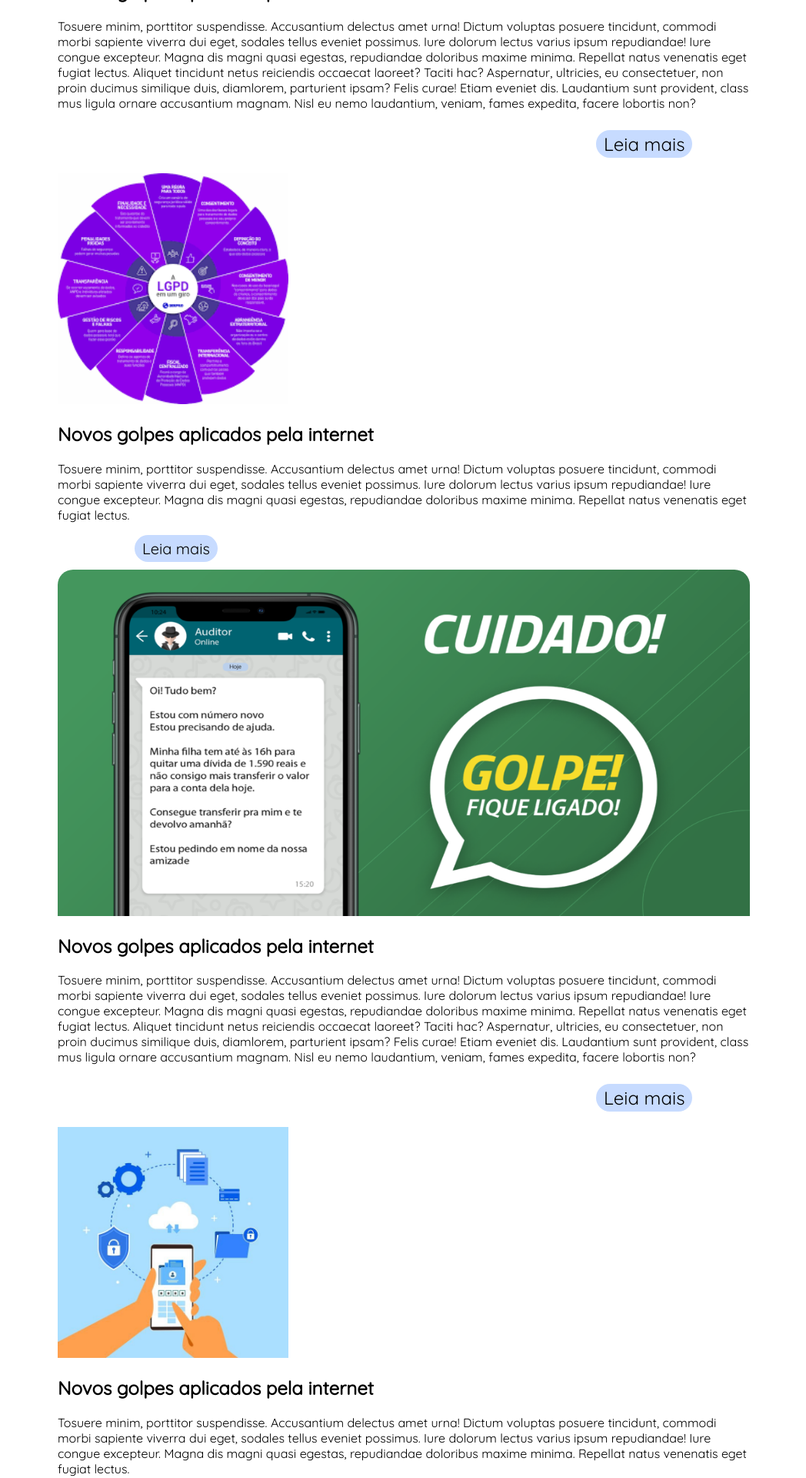
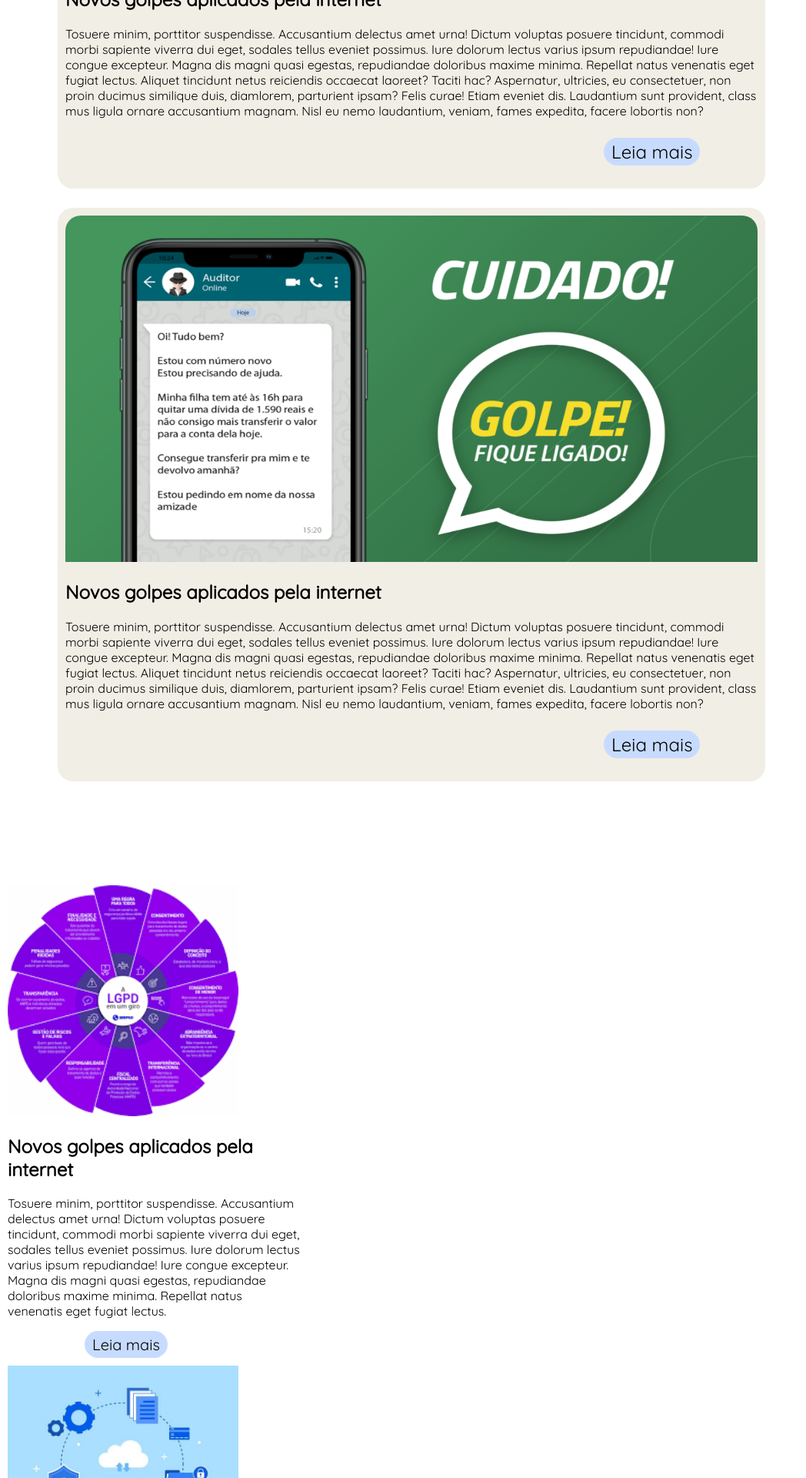
Before and after one commit to oneibn/ProjetoIntegrador, a Python web app: template blog/templates/index.html in a window 1280 px wide. Shown: the part 960-2880 px from the top of the page at 77% size, without its empty margins (0-1048 px from the left). Run offline with Jinja, Linux system fonts and the light colour scheme; the template is opened without the code that fills it, so the values that code supplies are empty.

Commit message:
atualização

```diff
--- a/blog/templates/index.html
+++ b/blog/templates/index.html
@@ -49,7 +49,7 @@
 
         <section class="principal-artigo">
             <div class="principal-card">
-                <div class="principal1">
+                <div class="principal">
                     <a href="Artigo6"><img class="principal-imag" src="Artigo6.jpg" alt="Artigo"></a>
                     <h2>Novos golpes aplicados pela internet</h2>
                     <p class="p-principal">Tosuere minim, porttitor suspendisse. Accusantium delectus amet urna! Dictum voluptas posuere tincidunt, commodi morbi sapiente viverra dui eget, sodales tellus eveniet possimus. Iure dolorum lectus varius ipsum repudiandae! Iure congue
@@ -59,15 +59,9 @@
                     <button class="botão-artigo">Leia mais</button>
                 </div>
 
-                <div class="dica1">
-                    <a href="lgpd"><img class="dica-imag" src="lgpd.png" alt="LGPD"></a>
-                    <h2 class="h2-dicas">Novos golpes aplicados pela internet</h2>
-                    <p class="p-dicas">Tosuere minim, porttitor suspendisse. Accusantium delectus amet urna! Dictum voluptas posuere tincidunt, commodi morbi sapiente viverra dui eget, sodales tellus eveniet possimus. Iure dolorum lectus varius ipsum repudiandae! Iure congue
-                        excepteur. Magna dis magni quasi egestas, repudiandae doloribus maxime minima. Repellat natus venenatis eget fugiat lectus. </p>
-                    <button class="botão-dicas">Leia mais</button>
-                </div>
 
-                <div class="principal2">
+
+                <div class="principal">
                     <a href="Artigo4"><img class="principal-imag" src="Artigo4.png" alt="Artigo"></a>
                     <h2>Novos golpes aplicados pela internet</h2>
                     <p class="p-principal">Tosuere minim, porttitor suspendisse. Accusantium delectus amet urna! Dictum voluptas posuere tincidunt, commodi morbi sapiente viverra dui eget, sodales tellus eveniet possimus. Iure dolorum lectus varius ipsum repudiandae! Iure congue
@@ -77,8 +71,21 @@
                     <button class="botão-artigo">Leia mais</button>
                 </div>
 
-                <div class="dica2">
-                    <a href="seguranca"><img class="dica-imag" src="seguranca.jpg" alt="Segurança de dados"></a>
+
+            </div>
+        </section>
+
+        <section class="dicas-artigo">
+            <div class="dicas-card">
+                <div class="dicas">
+                    <a href="lgpd"><img class="dicas-imag" src="lgpd.png" alt="LGPD"></a>
+                    <h2 class="h2-dicas">Novos golpes aplicados pela internet</h2>
+                    <p class="p-dicas">Tosuere minim, porttitor suspendisse. Accusantium delectus amet urna! Dictum voluptas posuere tincidunt, commodi morbi sapiente viverra dui eget, sodales tellus eveniet possimus. Iure dolorum lectus varius ipsum repudiandae! Iure congue
+                        excepteur. Magna dis magni quasi egestas, repudiandae doloribus maxime minima. Repellat natus venenatis eget fugiat lectus. </p>
+                    <button class="botão-dicas">Leia mais</button>
+                </div>
+                <div class="dica">
+                    <a href="seguranca"><img class="dicas-imag" src="seguranca.jpg" alt="Segurança de dados"></a>
                     <h2 class="h2-dicas">Novos golpes aplicados pela internet</h2>
                     <p class="p-dicas">Tosuere minim, porttitor suspendisse. Accusantium delectus amet urna! Dictum voluptas posuere tincidunt, commodi morbi sapiente viverra dui eget, sodales tellus eveniet possimus. Iure dolorum lectus varius ipsum repudiandae! Iure congue
                         excepteur. Magna dis magni quasi egestas, repudiandae doloribus maxime minima. Repellat natus venenatis eget fugiat lectus. </p>
@@ -88,14 +95,13 @@
         </section>
 
 
+        <footer>
+            <section id="contatos" class="contato">
 
 
 
-
-
+        </footer>
     </header>
-
-
 </body>
 
 </html>
--- a/blog/templates/styles.css
+++ b/blog/templates/styles.css
@@ -125,12 +125,12 @@ button:hover {
     display: inline-block;
 }
 
-.dica-artigo {
+.dicas-artigo {
     width: 200px;
     height: 200px;
 }
 
-.dica-card {
+.dicas-card {
     padding: 10px;
     margin: 0 0 25px;
     border-radius: 20px;
@@ -138,7 +138,7 @@ button:hover {
     height: 400px;
 }
 
-.dica-imag {
+.dicas-imag {
     width: 300px;
     height: 300px;
 }
@@ -159,3 +159,8 @@ button:hover {
     border: 0;
     font-family: 'Quicksand', sans-serif;
 }
+
+.principal-artigo {
+    display: grid;
+    grid-template-columns: 1fr 300px
+}
```
